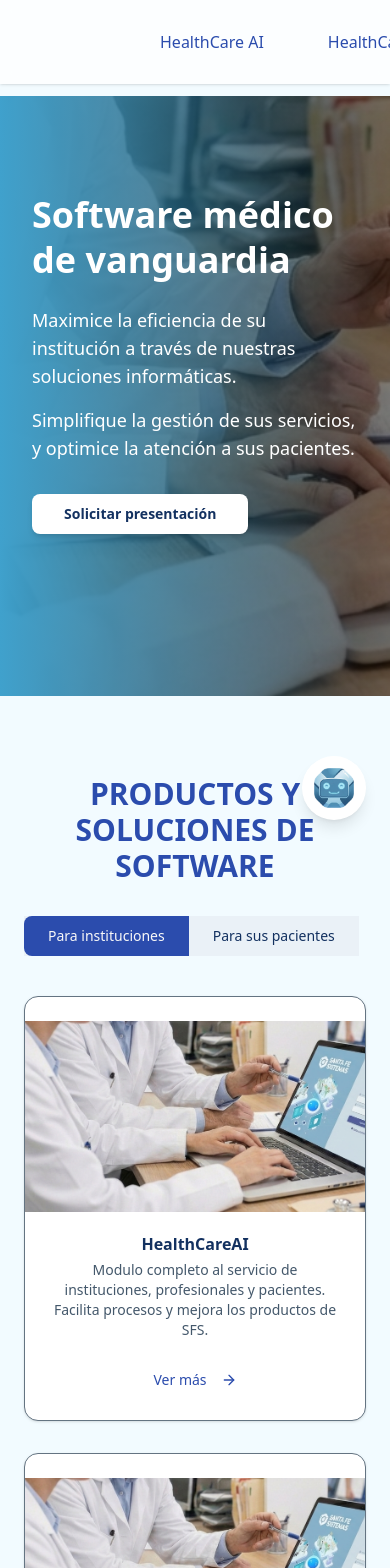
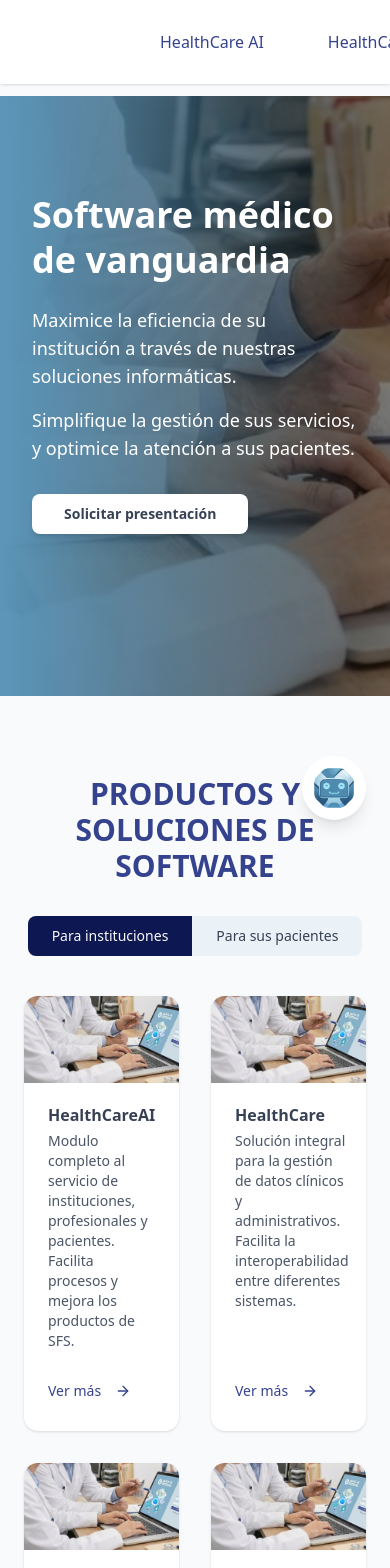
Before and after one commit to RavelliLudmila/grupo-sfs, a Next.js app: page / in a window 390 px wide. Shown: the top 1568 px of the page. Built offline with nearby package versions, Linux system fonts and the light colour scheme.

Commit message:
feat: update Navbar and Products components for improved responsiveness and accessibility; add isotipo image

```diff
--- a/src/app/globals.css
+++ b/src/app/globals.css
@@ -49,49 +49,49 @@
 :root {
     --radius: 0.625rem;
 
-    --background: oklch(0.983 0.013 242);
-    --foreground: oklch(0.32 0.09 259);
+    --background: oklch(98.463% 0.00181 249.248);
+    --foreground: oklch(37.306% 0.03436 260.191);
 
     --card: oklch(1 0 0);
-    --card-foreground: oklch(0.32 0.09 259);
+    --card-foreground: oklch(37.306% 0.03436 260.191);
 
-    --popover: oklch(0.983 0.013 242);
-    --popover-foreground: oklch(0.32 0.09 259);
+    --popover: oklch(98.463% 0.00181 249.248);
+    --popover-foreground: oklch(37.306% 0.03436 260.191);
 
-    --primary: oklch(0.67 0.11 231);
+    --primary: oklch(64.705% 0.08202 236.76);
     --primary-foreground: oklch(0.98 0 0);
 
-    --secondary: oklch(0.45 0.16 266);
+    --secondary: oklch(41.384% 0.12463 271.936);
     --secondary-foreground: oklch(0.98 0 0);
 
-    --muted: oklch(0.88 0.05 222);
-    --muted-foreground: oklch(0.45 0.04 248);
+    --muted: oklch(84.95% 0.03923 244.735);
+    --muted-foreground: oklch(44.615% 0.02988 257.711);
 
-    --accent: oklch(0.5 0.14 262);
+    --accent: oklch(24.564% 0.10609 268.598);
     --accent-foreground: oklch(0.98 0 0);
 
     --destructive: oklch(0.577 0.245 27.325);
 
-    --border: oklch(0.55 0.03 246);
-    --input: oklch(0.55 0.03 246);
-    --ring: oklch(0.67 0.11 231);
+    --border: oklch(20.992% 0.03416 263.451);
+    --input: oklch(20.992% 0.03416 263.451);
+    --ring: oklch(64.705% 0.08202 236.76);
 
     --button-inactive: oklch(0.954 0.011 241);
 
-    --chart-1: oklch(0.67 0.11 231);
-    --chart-2: oklch(0.45 0.16 266);
-    --chart-3: oklch(0.32 0.09 259);
-    --chart-4: oklch(0.88 0.05 222);
+    --chart-1: oklch(64.705% 0.08202 236.76);
+    --chart-2: oklch(41.384% 0.12463 271.936);
+    --chart-3: oklch(37.306% 0.03436 260.191);
+    --chart-4: oklch(84.95% 0.03923 244.735);
     --chart-5: oklch(0.5 0.14 262);
 
-    --sidebar: oklch(0.983 0.013 242);
-    --sidebar-foreground: oklch(0.32 0.09 259);
-    --sidebar-primary: oklch(0.67 0.11 231);
+    --sidebar: oklch(98.463% 0.00181 249.248);
+    --sidebar-foreground: oklch(37.306% 0.03436 260.191);
+    --sidebar-primary: oklch(64.705% 0.08202 236.76);
     --sidebar-primary-foreground: oklch(0.98 0 0);
-    --sidebar-accent: oklch(0.88 0.05 222);
-    --sidebar-accent-foreground: oklch(0.32 0.09 259);
-    --sidebar-border: oklch(0.55 0.03 246);
-    --sidebar-ring: oklch(0.67 0.11 231);
+    --sidebar-accent: oklch(84.95% 0.03923 244.735);
+    --sidebar-accent-foreground: oklch(37.306% 0.03436 260.191);
+    --sidebar-border: oklch(20.992% 0.03416 263.451);
+    --sidebar-ring: oklch(64.705% 0.08202 236.76);
 }
 
 @layer base {
--- a/src/components/Navbar.tsx
+++ b/src/components/Navbar.tsx
@@ -3,19 +3,39 @@
 import Image from 'next/image';
 import { Button } from './ui/button';
 import Link from 'next/link';
+import { useEffect, useState } from 'react';
 
 export default function Navbar() {
+    const [isScrolled, setIsScrolled] = useState(false);
+
+    useEffect(() => {
+        const handleScroll = () => {
+            setIsScrolled(window.scrollY > 0);
+        };
+
+        window.addEventListener('scroll', handleScroll);
+        return () => window.removeEventListener('scroll', handleScroll);
+    }, []);
+
     return (
-        <nav className="fixed top-0 left-0 right-0 z-50 flex items-center justify-between px-36 py-6 bg-card/75 backdrop-blur-sm shadow-sm">
-            <Link href='/' className="flex items-center">
-                <Image src="/grupo-sfs.png" alt="Grupo SFS Logo" width={150} height={50} />
+        <nav
+            className={`fixed top-0 left-0 right-0 z-50 flex items-center justify-between px-36 backdrop-blur-sm shadow-sm transition-all duration-300 ${isScrolled ? 'py-3 bg-card/75' : 'py-6 bg-card'}`}
+        >
+            <Link href="/" className="flex items-center">
+                <Image
+                    src={isScrolled ? '/isotipo.png' : '/grupo-sfs.png'}
+                    alt="Grupo SFS Logo"
+                    width={isScrolled ? 40 : 150}
+                    height={isScrolled ? 40 : 50}
+                    className="transition-all duration-300"
+                />
             </Link>
             <div className="flex items-center gap-8">
                 <Button
                     variant="link"
                     rel="noopener noreferrer"
                     onClick={() => window.open('/healthcare-ai', '_blank')}
-                    className='text-base hover:no-underline hover:text-foreground'
+                    className="text-base hover:no-underline hover:text-foreground"
                 >
                     HealthCare AI
                 </Button>
@@ -23,7 +43,7 @@ export default function Navbar() {
                     variant="link"
                     rel="noopener noreferrer"
                     onClick={() => window.open('/healthcare', '_blank')}
-                    className='text-base hover:no-underline hover:text-foreground'
+                    className="text-base hover:no-underline hover:text-foreground"
                 >
                     HealthCare
                 </Button>
@@ -31,7 +51,7 @@ export default function Navbar() {
                     variant="link"
                     rel="noopener noreferrer"
                     onClick={() => window.open('/healthtrack', '_blank')}
-                    className='text-base hover:no-underline hover:text-foreground'
+                    className="text-base hover:no-underline hover:text-foreground"
                 >
                     HealthTrack
                 </Button>
@@ -39,22 +59,16 @@ export default function Navbar() {
                     variant="link"
                     rel="noopener noreferrer"
                     onClick={() => window.open('/sapma', '_blank')}
-                    className='text-base hover:no-underline hover:text-foreground'
+                    className="text-base hover:no-underline hover:text-foreground"
                 >
                     SAPma
                 </Button>
             </div>
             <div className="flex items-center gap-3">
-                <Button
-                    variant="default"
-                    onClick={() => window.open('/presentacion', '_blank')}
-                >
+                <Button variant="default" onClick={() => window.open('/presentacion', '_blank')}>
                     Presentación
                 </Button>
-                <Button
-                    variant="secondary"
-                    onClick={() => window.open('https://online.sfssa.com.ar', '_blank')}
-                >
+                <Button variant="secondary" onClick={() => window.open('https://online.sfssa.com.ar', '_blank')}>
                     Acceder
                 </Button>
             </div>
--- a/src/components/Products.tsx
+++ b/src/components/Products.tsx
@@ -4,7 +4,7 @@ import Image from 'next/image';
 import { useState } from 'react';
 import { Button } from './ui/button';
 import { ButtonGroup } from './ui/button-group';
-import { Card, CardDescription, CardHeader, CardTitle } from './ui/card';
+import { Card, CardDescription, CardFooter, CardHeader, CardTitle } from './ui/card';
 import { ArrowRight } from 'lucide-react';
 
 export default function Products() {
@@ -15,26 +15,26 @@ export default function Products() {
             image: '/images/hero-bg.webp',
             name: 'HealthCareAI',
             description: 'Modulo completo al servicio de instituciones, profesionales y pacientes. Facilita procesos y mejora los productos de SFS.',
-            link: 'https://www.sfs.com.ar/healthcare-ai',
+            link: '/healthcare-ai',
         },
         {
             image: '/images/hero-bg.webp',
             name: 'HealthCare',
             description:
                 'Solución integral para la gestión de datos clínicos y administrativos. Facilita la interoperabilidad entre diferentes sistemas.',
-            link: 'https://www.sfs.com.ar/healthcare',
+            link: '/healthcare',
         },
         {
             image: '/images/hero-bg.webp',
             name: 'HealthTrack',
             description: 'Permite el seguimiento y monitoreo de la salud de los pacientes en tiempo real.',
-            link: 'https://www.sfs.com.ar/healthtrack',
+            link: '/healthtrack',
         },
         {
             image: '/images/hero-bg.webp',
             name: 'SAPma',
             description: 'Aplicaciones y modulos web para la administración de aseguradoras y financiadoras de salud.',
-            link: 'https://www.sfs.com.ar/sapma',
+            link: '/sapma',
         },
     ];
     const productsPatients = [
@@ -57,30 +57,28 @@ export default function Products() {
 
     return (
         <>
-            <section className="container mx-auto px-6 py-20 text-center">
-                <h2 className="text-3xl font-bold text-secondary md:text-4xl lg:text-5xl">PRODUCTOS Y SOLUCIONES DE SOFTWARE</h2>
-                <ButtonGroup className="justify-center mt-8 bg-button-inactive">
+            <section className="container flex flex-col justify-between items-center mx-auto px-6 py-20 text-center">
+                <h2 className="text-3xl font-bold text-secondary">PRODUCTOS Y SOLUCIONES DE SOFTWARE</h2>
+                <ButtonGroup className="justify-center mt-8 bg-button-inactive rounded-md">
                     <Button
-                        {...(showInstitutions ? { variant: 'secondary' } : { variant: 'ghost' })}
+                        {...(showInstitutions ? { variant: 'select' } : { variant: 'ghost' })}
                         size="lg"
                         onClick={() => setShowInstitutions(true)}
                     >
                         Para instituciones
                     </Button>
                     <Button
-                        {...(!showInstitutions ? { variant: 'secondary' } : { variant: 'ghost' })}
+                        {...(!showInstitutions ? { variant: 'select' } : { variant: 'ghost' })}
                         size="lg"
                         onClick={() => setShowInstitutions(false)}
                     >
                         Para sus pacientes
                     </Button>
                 </ButtonGroup>
-                <div
-                    className={`mt-10 grid gap-8 ${showInstitutions ? 'grid-cols-1 md:grid-cols-2 lg:grid-cols-4' : 'grid-cols-1 md:grid-cols-2 lg:grid-cols-3'}`}
-                >
+                <div className={`mt-10 grid gap-8 ${showInstitutions ? 'grid-cols-2 lg:grid-cols-4' : 'grid-cols-2 lg:grid-cols-3 lg:w-3/4'}`}>
                     {showInstitutions
                         ? productsInstitutions.map((product) => (
-                              <Card key={product.name} className="relative mx-auto w-full max-w-sm overflow-hidden">
+                              <Card key={product.name} className="relative mx-auto w-full overflow-hidden pt-0">
                                   <Image
                                       src={product.image}
                                       alt={product.name}
@@ -88,18 +86,22 @@ export default function Products() {
                                       height={300}
                                       className="w-full object-cover aspect-video"
                                   />
-                                  <CardHeader>
-                                      <CardTitle>{product.name}</CardTitle>
-                                      <CardDescription>{product.description}</CardDescription>
-                                      <Button variant="link" size="sm" className="mt-4" onClick={() => window.open(product.link)}>
-                                          Ver más
-                                          <ArrowRight className="ml-2" />
-                                      </Button>
-                                  </CardHeader>
+                                  <div className="flex flex-col h-full justify-between">
+                                      <CardHeader className="text-start">
+                                          <CardTitle>{product.name}</CardTitle>
+                                          <CardDescription>{product.description}</CardDescription>
+                                      </CardHeader>
+                                      <CardFooter className="pt-6">
+                                          <Button variant="link" size="sm" className="justify-start p-0" onClick={() => window.open(product.link)}>
+                                              Ver más
+                                              <ArrowRight className="ml-2" />
+                                          </Button>
+                                      </CardFooter>
+                                  </div>
                               </Card>
                           ))
                         : productsPatients.map((product) => (
-                              <Card key={product.name} className="relative mx-auto w-full max-w-sm overflow-hidden">
+                              <Card key={product.name} className="relative mx-auto w-full overflow-hidden pt-0">
                                   <Image
                                       src={product.image}
                                       alt={product.name}
@@ -107,7 +109,7 @@ export default function Products() {
                                       height={300}
                                       className="w-full object-cover aspect-video"
                                   />
-                                  <CardHeader>
+                                  <CardHeader className="text-start">
                                       <CardTitle>{product.name}</CardTitle>
                                       <CardDescription>{product.description}</CardDescription>
                                   </CardHeader>
--- a/src/components/ui/button.tsx
+++ b/src/components/ui/button.tsx
@@ -16,14 +16,16 @@ const buttonVariants = cva(
           "bg-card shadow-md hover:bg-accent hover:text-accent-foreground",
         secondary:
           "bg-secondary text-secondary-foreground hover:bg-secondary/80",
+        select:
+          "bg-accent text-secondary-foreground hover:bg-accent/80",
         ghost:
-          "hover:bg-accent hover:text-accent-foreground",
+          "hover:bg-secondary hover:text-secondary-foreground",
         link: "text-secondary underline-offset-4 hover:underline",
       },
       size: {
         default: "h-9 px-4 py-2 has-[>svg]:px-3",
         xs: "h-6 gap-1 rounded-md px-2 text-xs has-[>svg]:px-1.5 [&_svg:not([class*='size-'])]:size-3",
-        sm: "h-8 rounded-md gap-1.5 px-3 has-[>svg]:px-2.5",
+        sm: "h-8 rounded-md gap-1.5 px-3",
         lg: "h-10 rounded-md px-6 has-[>svg]:px-4",
         icon: "size-9",
         "icon-xs": "size-6 rounded-md [&_svg:not([class*='size-'])]:size-3",
--- a/src/components/ui/card.tsx
+++ b/src/components/ui/card.tsx
@@ -7,7 +7,7 @@ function Card({ className, ...props }: React.ComponentProps<"div">) {
     <div
       data-slot="card"
       className={cn(
-        "bg-card text-card-foreground flex flex-col gap-6 rounded-xl border py-6 shadow-sm",
+        "bg-card text-card-foreground flex flex-col gap-6 rounded-xl py-6 shadow-sm",
         className
       )}
       {...props}
```
Also changed, not shown: public/isotipo.png (added).
